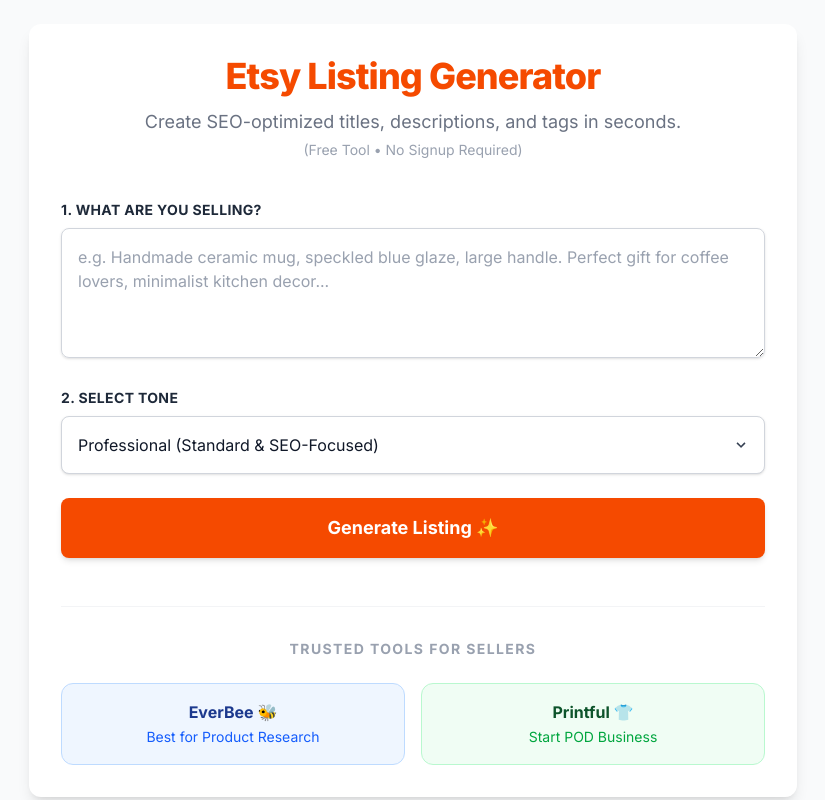
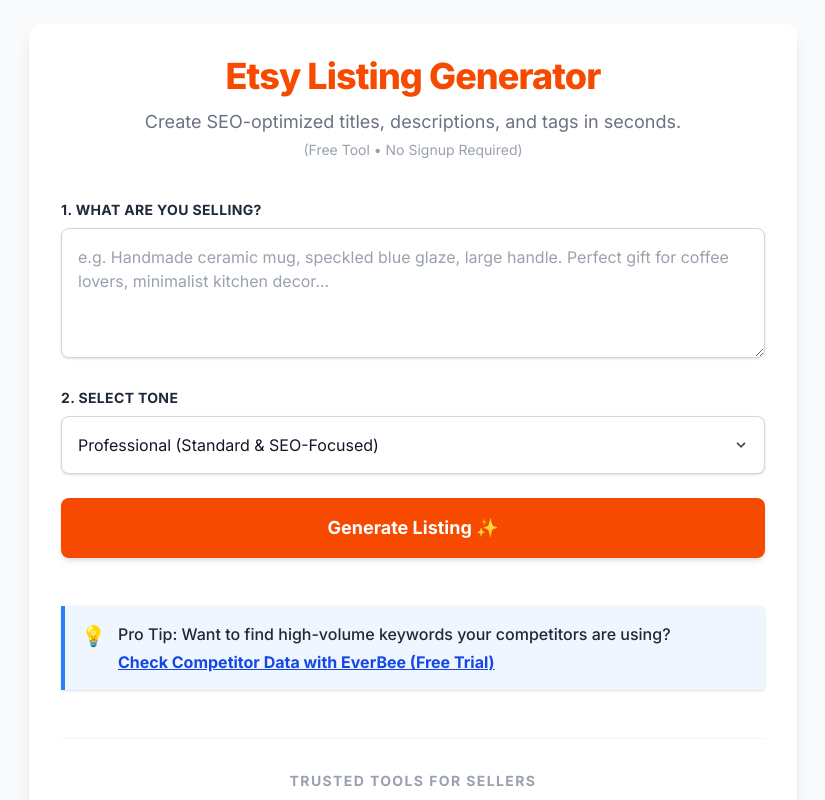
Before and after one commit to Yu-Bumian/etsy-listing-generator, a Next.js app: page / in a window 1280 px wide. Shown: the top 800 px of the page, without its empty margins (227-1052 px from the left). Built offline with nearby package versions, Linux system fonts and the light colour scheme.

Commit message:
更改字数限制并优化推广

```diff
--- a/app/page.tsx
+++ b/app/page.tsx
@@ -1,6 +1,6 @@
 "use client";
 
-import { useState } from "react";
+import { useState, useEffect } from "react";
 
 export default function Home() {
   const [product, setProduct] = useState("");
@@ -8,12 +8,20 @@ export default function Home() {
   const [tone, setTone] = useState("Professional");
   const [loading, setLoading] = useState(false);
   const [result, setResult] = useState<any>(null);
+  const [editableTitle, setEditableTitle] = useState("");
+
+  useEffect(() => {
+    if (result?.title) {
+      setEditableTitle(result.title);
+    }
+  }, [result]);
 
   const generateListing = async () => {
     if (!product) return alert("Please describe your product first.");
 
     setLoading(true);
     setResult(null);
+    setEditableTitle("");
 
     try {
       const res = await fetch("/api/generate", {
@@ -105,6 +113,24 @@ export default function Home() {
               "Generate Listing ✨"
             )}
           </button>
+
+          {/* Pro Tip Section */}
+          <div className="bg-blue-50 border-l-4 border-blue-500 p-4 my-6 rounded-r shadow-sm flex items-start gap-3">
+            <span className="text-xl flex-shrink-0">💡</span>
+            <div>
+              <p className="text-gray-800 font-medium">
+                Pro Tip: Want to find high-volume keywords your competitors are using?
+              </p>
+              <a
+                href="https://www.everbee.io/?via=demin"
+                target="_blank"
+                rel="noopener noreferrer"
+                className="block mt-1 font-bold underline text-blue-700 hover:text-blue-800 cursor-pointer"
+              >
+                Check Competitor Data with EverBee (Free Trial)
+              </a>
+            </div>
+          </div>
         </div>
 
         {/* Result Area */}
@@ -115,11 +141,39 @@ export default function Home() {
             <div className="bg-orange-50 p-6 rounded-xl border border-orange-200 shadow-sm">
               <div className="flex justify-between items-center mb-2">
                 <h3 className="font-bold text-orange-900 uppercase text-xs tracking-wider">SEO Title</h3>
-                <span className="text-xs text-orange-600 bg-orange-100 px-2 py-1 rounded-full">Max 140 chars</span>
+                <span className={`text-xs font-bold px-2 py-1 rounded-full ${editableTitle.length > 140 ? "text-red-600 bg-red-100" : "text-gray-500 bg-orange-100"}`}>
+                  {editableTitle.length} / 140
+                </span>
               </div>
-              <p className="text-gray-900 font-medium text-lg leading-snug select-all cursor-pointer hover:bg-orange-100 p-2 -mx-2 rounded transition">
-                {result.title}
-              </p>
+              <textarea
+                className={`w-full p-3 rounded-lg text-gray-900 font-medium text-lg leading-snug outline-none focus:ring-2 transition resize-none ${editableTitle.length > 140
+                  ? "border-2 border-red-500 focus:ring-red-500 bg-white"
+                  : "border border-orange-200 focus:ring-orange-500 bg-orange-50 hover:bg-white focus:bg-white"
+                  }`}
+                rows={3}
+                value={editableTitle}
+                onChange={(e) => setEditableTitle(e.target.value)}
+              />
+            </div>
+
+            {/* Printful Affiliate Section */}
+            <div className="mt-6 border border-gray-200 rounded-lg p-4 bg-gray-50 flex flex-col sm:flex-row items-center justify-between gap-4">
+              <div>
+                <h4 className="font-semibold text-gray-800">
+                  Starting a new shop or need more products?
+                </h4>
+                <p className="text-sm text-gray-600">
+                  Create and sell custom products with zero inventory using Printful.
+                </p>
+              </div>
+              <a
+                href="https://www.printful.com/a/14118591:c394b4ff348f11288da1ed67db78689c"
+                target="_blank"
+                rel="noopener noreferrer"
+                className="bg-green-600 hover:bg-green-700 text-white font-medium py-2 px-4 rounded transition-colors whitespace-nowrap"
+              >
+                Start Free with Printful 👕
+              </a>
             </div>
 
             {/* Description Section */}
@@ -154,7 +208,7 @@ export default function Home() {
             Trusted Tools for Sellers
           </p>
           <div className="grid grid-cols-1 md:grid-cols-2 gap-4">
-            {/* ✅ EverBee: 填入您的专属链接 */}
+            {/* ✅ EverBee */}
             <a
               href="https://www.everbee.io/?via=demin"
               target="_blank"
@@ -165,7 +219,7 @@ export default function Home() {
               <span className="text-sm text-blue-600">Best for Product Research</span>
             </a>
 
-            {/* ⏳ Printful: 暂时填官网，等申请下来再换 */}
+            {/* ⏳ Printful */}
             <a
               href="https://www.printful.com/a/14118591:c394b4ff348f11288da1ed67db78689c"
               target="_blank"
```
